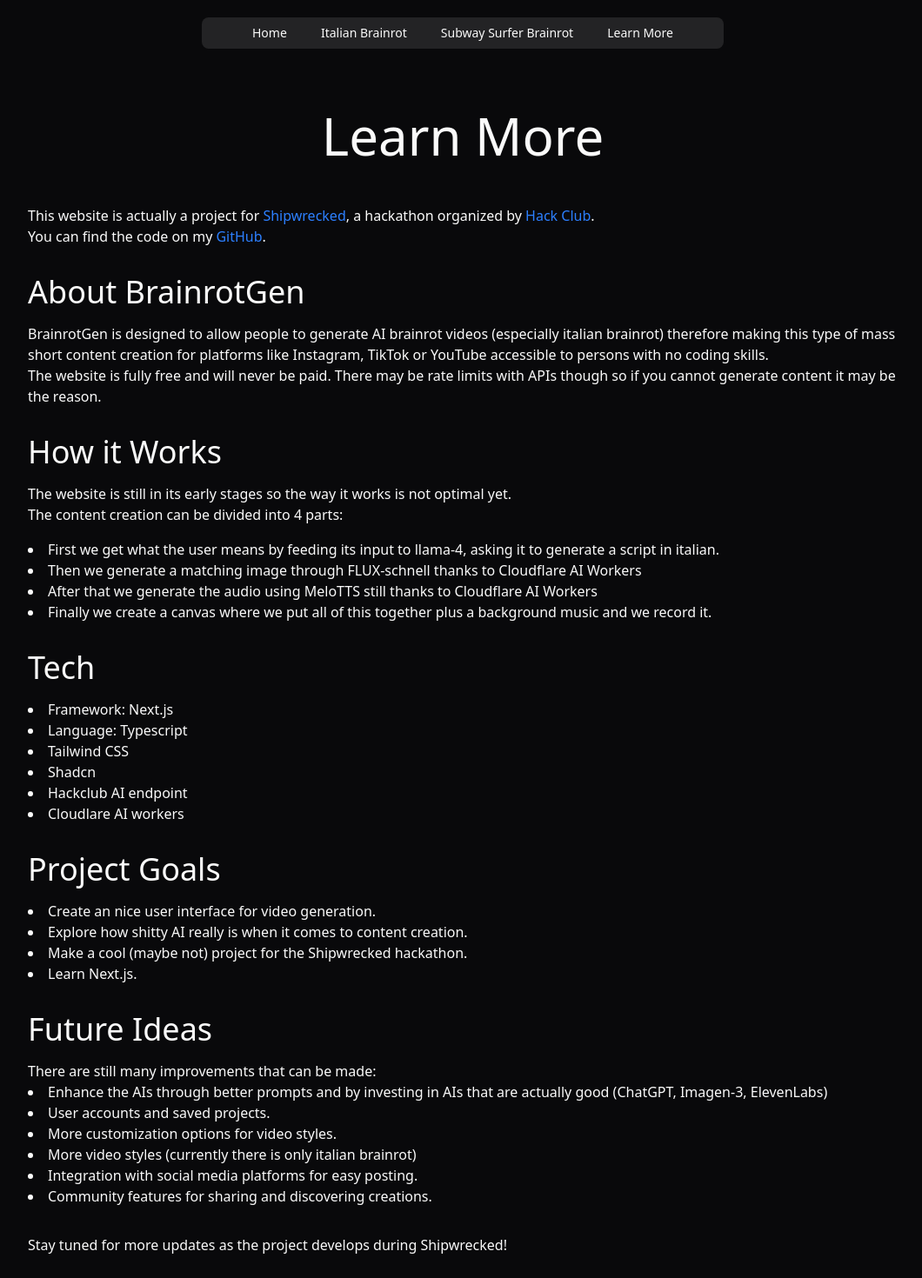
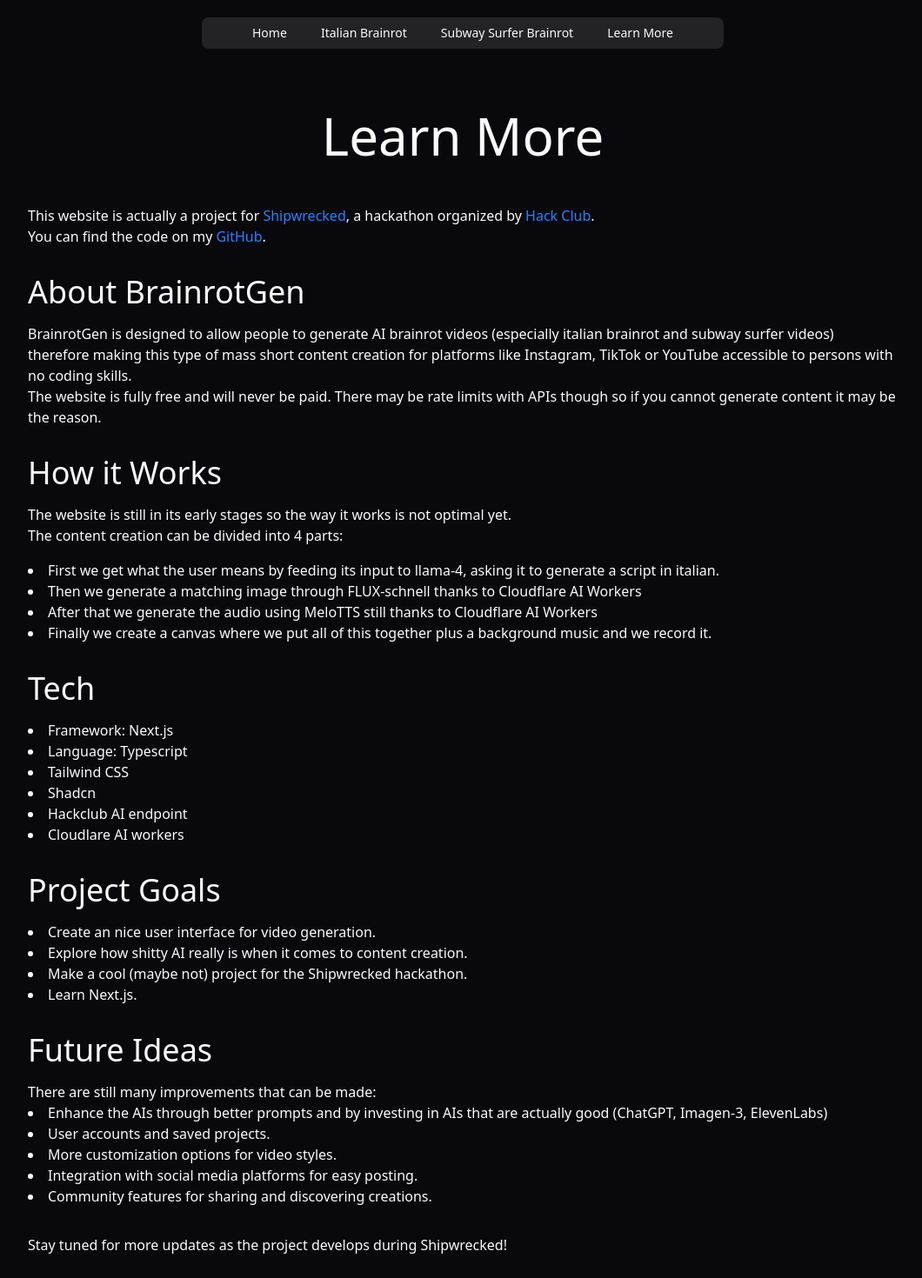
Before and after one commit to AxelMontlahuc/BrainrotGen, a Next.js app: page /docs in a window 1280 px wide. Shown: the top 1470 px of the page at 87% size, without its empty margins (108-1168 px from the left). Built offline with nearby package versions, Linux system fonts and the light colour scheme.

Commit message:
Final touches

```diff
--- a/src/components/subwaysurfer-generator.tsx
+++ b/src/components/subwaysurfer-generator.tsx
@@ -45,7 +45,7 @@ export default function VideoGenerator() {
     setLoading(true);
 
     try {
-      const audioScript = await returnScript(`Generate a script for a tiktok video about the following user input: ${script}. If the user input is empty, generate something by yourself. It will be directly used to generate a video so give the script only, no formulations like "Here is the script" or "There is no user input". It needs to be 30 seconds long max so avoid doing more than 100 words.`);
+      const audioScript = await returnScript(`Generate a script for a tiktok video (in a story telling style) about the following user input: ${script}. If the user input is empty, generate something by yourself. It will be directly used to generate a video so give the script only, no comments or explanations like "Here is the script" or "Since there is no user input I will generate it by myself". It needs to be 30 seconds long max so avoid doing more than 100 words. If there is alread a script as a user input just return it as it is, no comments or explanations.`);
       const audioURL = await returnAudioURL(audioScript);
       const audio = new Audio(audioURL);
 
--- a/src/pages/docs.tsx
+++ b/src/pages/docs.tsx
@@ -10,7 +10,7 @@ export default function Docs () {
                         <p>This website is actually a project for <a href="https://shipwrecked.hackclub.com" className="text-blue-500 hover:underline">Shipwrecked</a>, a hackathon organized by <a href="https://hackclub.com/" className="text-blue-500 hover:underline">Hack Club</a>. <br/> You can find the code on my <a href="https://github.com/AxelMontlahuc" className="text-blue-500">GitHub</a>. </p>
 
                         <h2 className="text-4xl mt-8 mb-4">About BrainrotGen</h2>
-                        <p className="mb-4">BrainrotGen is designed to allow people to generate AI brainrot videos (especially italian brainrot) therefore making this type of mass short content creation for platforms like Instagram, TikTok or YouTube accessible to persons with no coding skills. <br/> The website is fully free and will never be paid. There may be rate limits with APIs though so if you cannot generate content it may be the reason. </p>
+                        <p className="mb-4">BrainrotGen is designed to allow people to generate AI brainrot videos (especially italian brainrot and subway surfer videos) therefore making this type of mass short content creation for platforms like Instagram, TikTok or YouTube accessible to persons with no coding skills. <br/> The website is fully free and will never be paid. There may be rate limits with APIs though so if you cannot generate content it may be the reason. </p>
 
                         <h2 className="text-4xl mt-8 mb-4">How it Works</h2>
                         <p className="mb-4"> The website is still in its early stages so the way it works is not optimal yet. <br/> The content creation can be divided into 4 parts: </p>
@@ -45,7 +45,6 @@ export default function Docs () {
                             <li>Enhance the AIs through better prompts and by investing in AIs that are actually good (ChatGPT, Imagen-3, ElevenLabs)</li>
                             <li>User accounts and saved projects.</li>
                             <li>More customization options for video styles.</li>
-                            <li>More video styles (currently there is only italian brainrot)</li>
                             <li>Integration with social media platforms for easy posting.</li>
                             <li>Community features for sharing and discovering creations.</li>
                         </ul>
```
Also changed, not shown: 1 other file (tests, documents, lock files or other folders).
